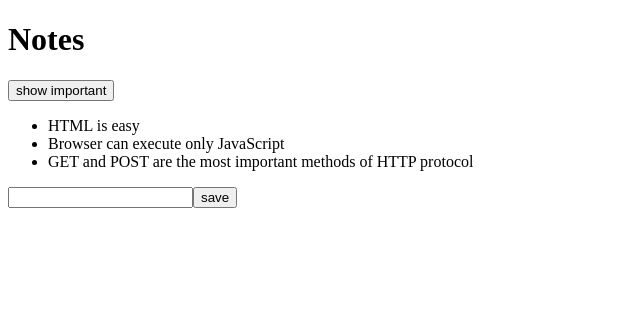
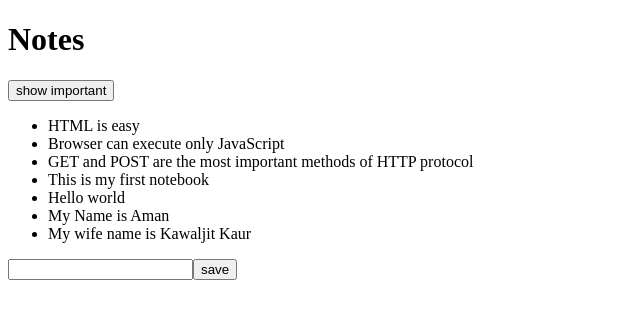
Before and after one commit to amandeep90s/fullstack-react-course, a React (Vite) app in the folder part2/notes-frontend/: page / in a window 1280 px wide. Shown: the top 318 px of the page, without its empty margins (0-640 px from the left). Built offline with nearby package versions, Linux system fonts and the light colour scheme; data requests are answered from the project's data file.

Commit message:
Part 2 - Sending data to the server

```diff
--- a/part2/notes-frontend/db.json
+++ b/part2/notes-frontend/db.json
@@ -1,19 +1,39 @@
 {
   "notes": [
     {
-			"id": 1,
+      "id": "1",
       "content": "HTML is easy",
       "important": true
     },
     {
-			"id": 2,
+      "id": "2",
       "content": "Browser can execute only JavaScript",
       "important": false
     },
     {
-			"id": 3,
+      "id": "3",
       "content": "GET and POST are the most important methods of HTTP protocol",
       "important": true
+    },
+    {
+      "id": "4",
+      "content": "This is my first notebook",
+      "important": true
+    },
+    {
+      "id": "5",
+      "content": "Hello world",
+      "important": false
+    },
+    {
+      "id": "6",
+      "content": "My Name is Aman",
+      "important": true
+    },
+    {
+      "id": "7211",
+      "content": "My wife name is Kawaljit Kaur",
+      "important": false
     }
   ]
 }
--- a/part2/notes-frontend/src/App.jsx
+++ b/part2/notes-frontend/src/App.jsx
@@ -1,5 +1,5 @@
+import axios from "axios";
 import { useEffect, useState } from "react";
-import axios from "axios";
 import Note from "./components/Note";
 
 const App = () => {
@@ -19,11 +19,12 @@ const App = () => {
 			const noteObject = {
 				content: newNote,
 				important: Math.random() < 0.5,
-				id: notes.length + 1,
 			};
 
-			setNotes(notes.concat(noteObject));
-			setNewNote("");
+			axios.post("http://localhost:3001/notes", noteObject).then((response) => {
+				setNotes(notes.concat(response.data));
+				setNewNote("");
+			});
 		}
 	};
 
```
Lines whose indentation alone changed are shown as unchanged.
